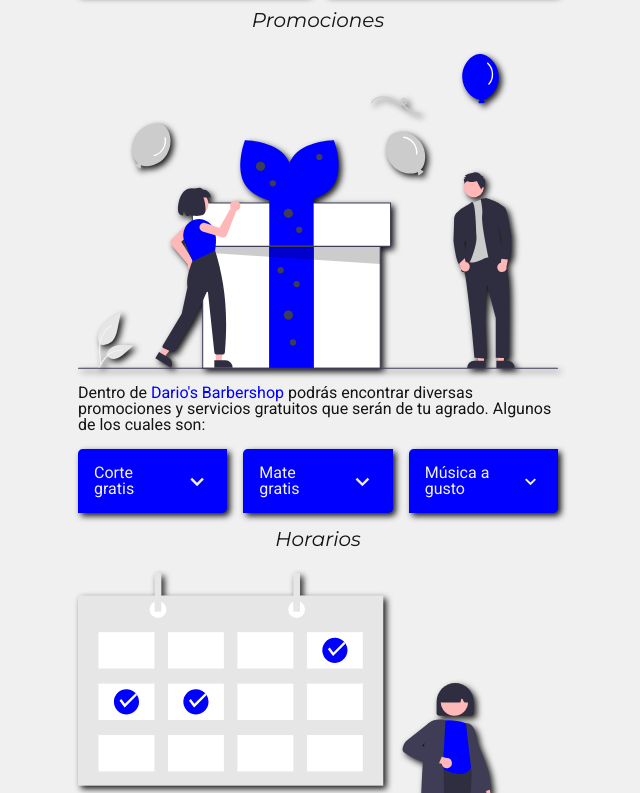
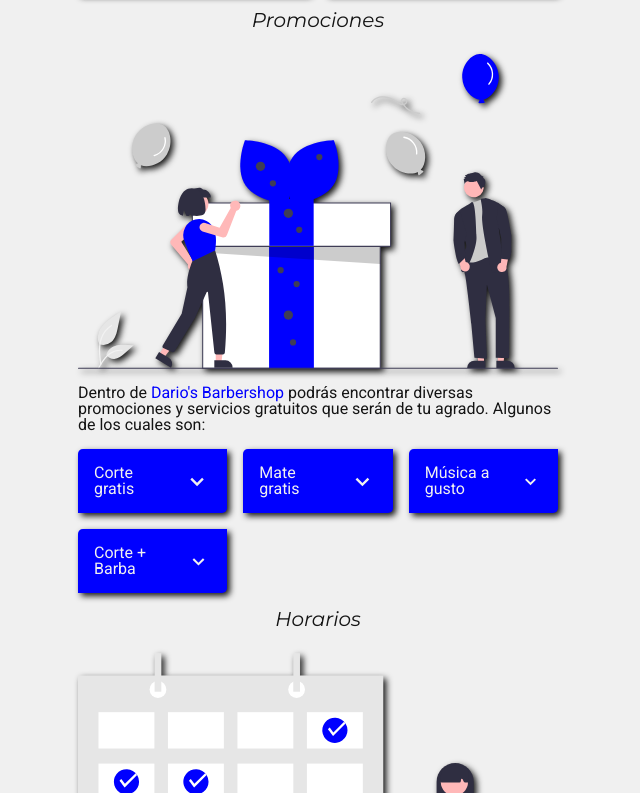
Before and after one commit to Zero10903/dariosbarbershop, a Vue app: page / in a window 1280 px wide. Shown: the part 1037-1830 px from the top of the page, without its empty margins (322-962 px from the left). Built offline with nearby package versions, Linux system fonts and the light colour scheme.

Commit message:
feat: updated services prices and added promotions

```diff
--- a/src/components/promotions/PromoData.ts
+++ b/src/components/promotions/PromoData.ts
@@ -19,6 +19,12 @@ const PromoData: IPromoData[] = [
 		description:
 			'Puedes elegir la música que desees escuchar mientras te cortas el cabello.',
 	},
+	{
+		id: 4,
+		name: 'Corte + Barba',
+		description:
+			'Corte de cabello + perfilado de barba (debe ser al mismo cliente): $8.000.',
+	},
 ];
 
 export default PromoData;
--- a/src/components/services/ServiceData.ts
+++ b/src/components/services/ServiceData.ts
@@ -6,12 +6,12 @@ const ServiceData: IServiceData[] = [
 	{
 		id: 1,
 		name: 'Corte de cabello (adulto)',
-		price: 5000,
+		price: 5500,
 	},
 	{
 		id: 2,
 		name: 'Corte de cabello (niño)',
-		price: 4500,
+		price: 5000,
 	},
 	{
 		id: 3,
@@ -21,7 +21,7 @@ const ServiceData: IServiceData[] = [
 	{
 		id: 4,
 		name: 'Perfilado de cejas',
-		price: 3500,
+		price: 3000,
 	},
 ];
 
```
